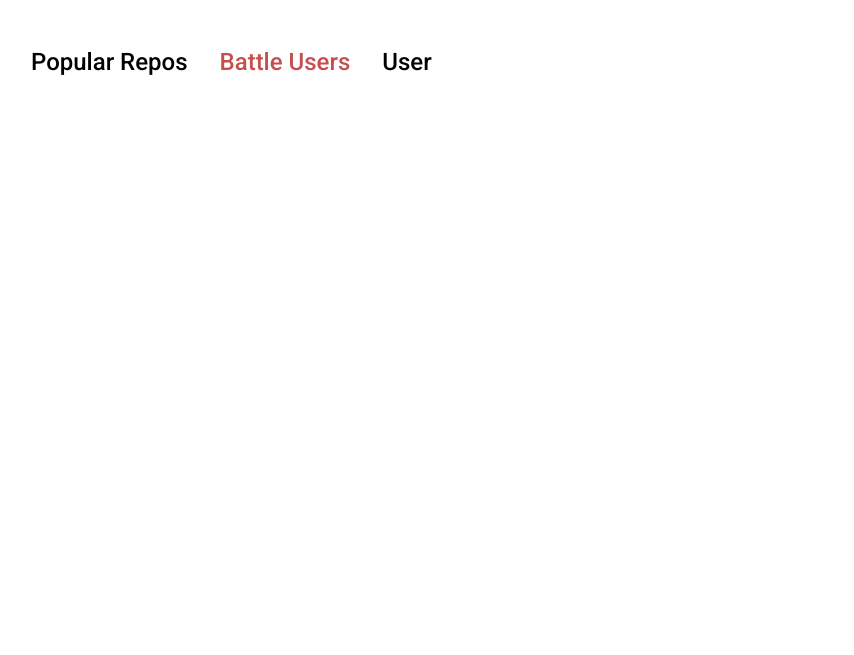
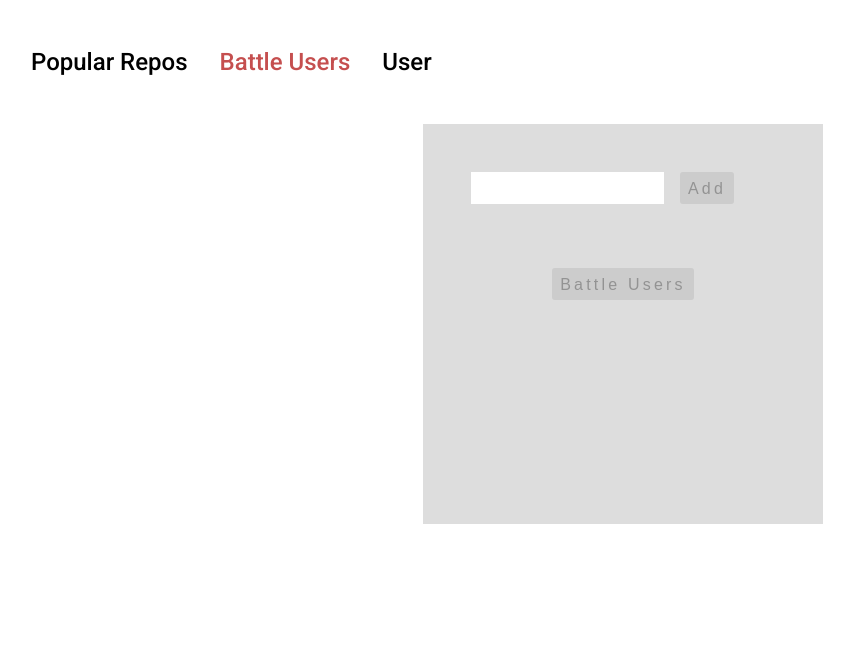
Before and after one commit to Aymen-Mohammednur/ProjectII-GitAPI, a plain HTML site: page battle.html in a window 1280 px wide. Shown: the top 655 px of the page, without its empty margins (17-871 px from the left). Drawn offline with Linux system fonts and the light colour scheme.

Commit message:
added input container for the git users

```diff
--- a/asset/css/battle.css
+++ b/asset/css/battle.css
@@ -0,0 +1,25 @@
+.Battlers__box {
+    width: 400px;
+    background: #ddd;
+    min-height: 50vh;
+    display: flex;
+    flex-direction: column;
+    padding: 2rem;
+    margin: 0 auto;
+}
+
+.Battlers__input {
+    margin:0.5rem 1rem;
+    display: flex;
+    align-items: center;
+}
+.Battlers__add {
+    margin: 0.5rem 1rem;
+}
+.Battlers__users{
+    margin: 1rem
+}
+.Battlers__submit{
+    margin: 1rem auto;
+
+}
--- a/battle.html
+++ b/battle.html
@@ -26,6 +26,24 @@
           </ul>
         </nav>
       </header>
+      <main class="Main__container">
+        <section class="Battlers__box">
+          <div class="Battlers__input">
+            <input class="Battlers__input--input" />
+            <div class="Battlers__add"><button disabled>Add</button></div>
+          </div>
+
+          <div class="Battlers__users">
+
+          </div>
+          <div class="Battlers__submit">
+            <button disabled>Battle Users</button>
+          </div>
+        </section>
+        <div class="loader" style="display:none">Loading...</div>
+        <section class="Cards__lists">
+        </section>
+      </main>
 
     <script src="./asset/js/app.js"></script>
     <script src="./asset/js/api.js"></script>
```
